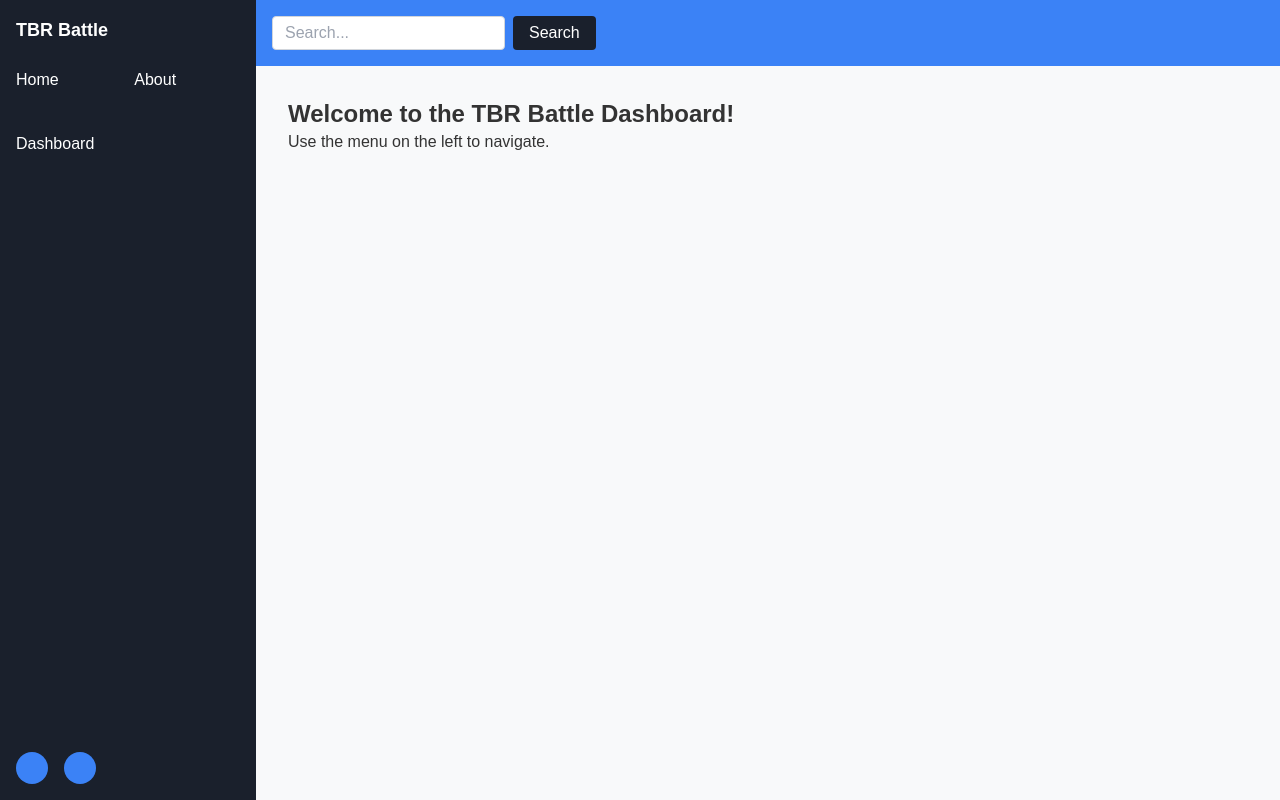
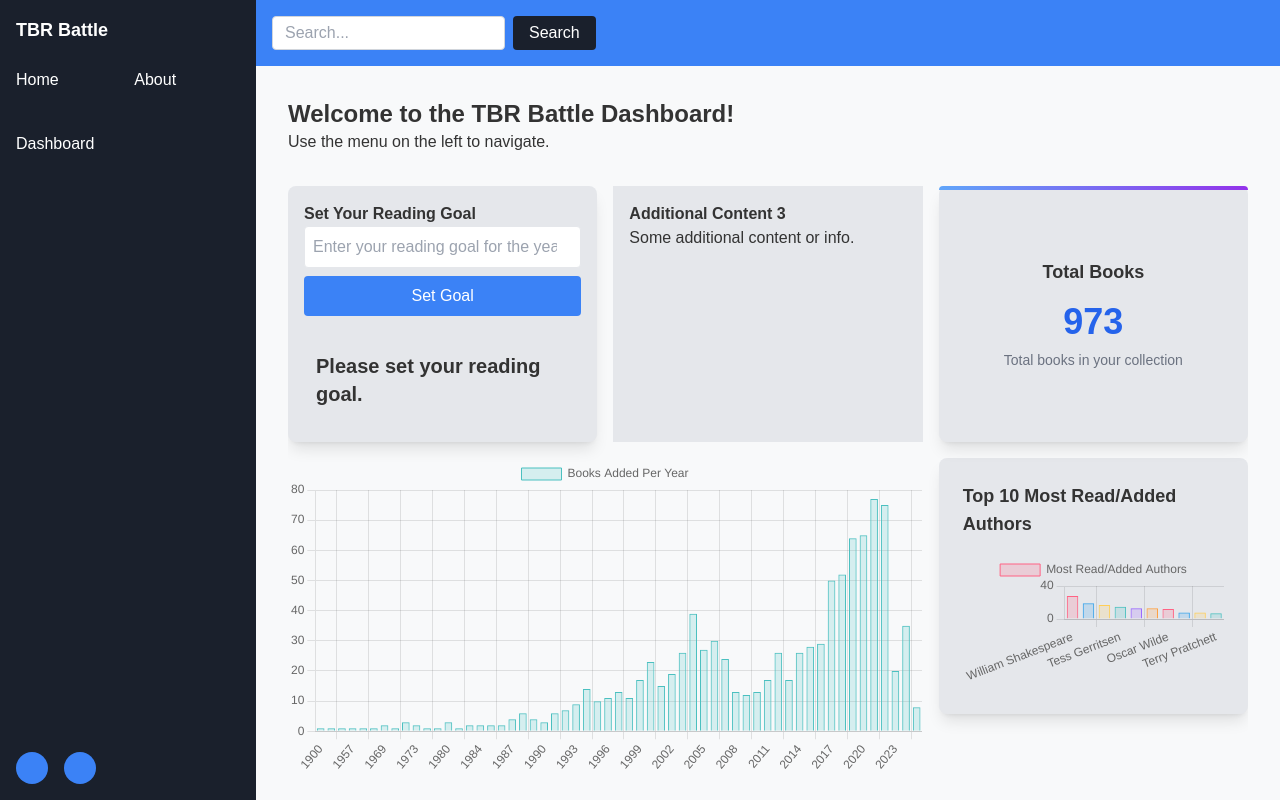
Before and after one commit to Valentina-Maraio/tbr_battle, a Next.js app: page / in a window 1280 px wide. Built offline with nearby package versions, Linux system fonts and the light colour scheme.

Commit message:
homepage general layout

```diff
--- a/package.json
+++ b/package.json
@@ -11,9 +11,11 @@
   },
   "dependencies": {
     "@fortawesome/fontawesome-free": "^6.7.2",
+    "chart.js": "^4.4.7",
     "next": "15.1.3",
-    "react": "^19.0.0",
-    "react-dom": "^19.0.0"
+    "react": "^18.3.1",
+    "react-chartjs-2": "^5.2.0",
+    "react-dom": "^18.3.1"
   },
   "devDependencies": {
     "@types/node": "^20",
--- a/src/app/globals.css
+++ b/src/app/globals.css
@@ -10,10 +10,11 @@ body {
   background-color: #f8f9fa;
 }
 
-html,
-body {
+html, body {
   height: 100%;
+  overflow: auto;
 }
+
 
 .flex {
   display: flex;
--- a/src/app/page.tsx
+++ b/src/app/page.tsx
@@ -1,8 +1,202 @@
+'use client'
+
+import { useState, useEffect } from "react";
+import { Bar } from "react-chartjs-2";
+import { Chart as ChartJS, CategoryScale, LinearScale, BarElement, Title, Tooltip, Legend } from "chart.js";
+
+// Registering Chart.js components
+ChartJS.register(CategoryScale, LinearScale, BarElement, Title, Tooltip, Legend);
+
 export default function Home() {
+  const [books, setBooks] = useState<any[]>([]);
+  const [chartData, setChartData] = useState<any>(null);
+  const [authorChartData, setAuthorChartData] = useState<any>(null);
+  const [readingGoal, setReadingGoal] = useState<number | string>(''); // State for reading goal
+
+  // Load the books data
+  useEffect(() => {
+    async function loadBooks() {
+      try {
+        const jsonData = await import("./data/books.json");
+        setBooks(jsonData.default); // The JSON data is accessed via `default`
+      } catch (error) {
+        console.error("Error loading books.json:", error);
+      }
+    }
+
+    loadBooks();
+  }, []);
+
+  // Load the reading goal from localStorage
+  useEffect(() => {
+    const savedGoal = localStorage.getItem("readingGoal");
+    if (savedGoal) {
+      setReadingGoal(savedGoal);
+    }
+  }, []);
+
+  // Save the reading goal to localStorage whenever it changes
+  useEffect(() => {
+    if (readingGoal !== '') {
+      localStorage.setItem("readingGoal", String(readingGoal));
+    }
+  }, [readingGoal]);
+
+  // Prepare the chart data for books per year
+  useEffect(() => {
+    if (books.length > 0) {
+      const booksPerYear = books.reduce((acc: any, book: any) => {
+        const year = book.Year_Published;
+        if (acc[year]) {
+          acc[year] += 1;
+        } else {
+          acc[year] = 1;
+        }
+        return acc;
+      }, {});
+
+      const years = Object.keys(booksPerYear);
+      const bookCounts = Object.values(booksPerYear);
+
+      setChartData({
+        labels: years,
+        datasets: [
+          {
+            label: "Books Added Per Year",
+            data: bookCounts,
+            backgroundColor: "rgba(75, 192, 192, 0.2)",
+            borderColor: "rgba(75, 192, 192, 1)",
+            borderWidth: 1,
+          },
+        ],
+      });
+    }
+  }, [books]);
+
+  // Prepare the chart data for the most read/added authors
+  useEffect(() => {
+    if (books.length > 0) {
+      const authorsCount = books.reduce((acc: Record<string, number>, book: any) => {
+        const author = book.Author;
+        if (acc[author]) {
+          acc[author] += 1;
+        } else {
+          acc[author] = 1;
+        }
+        return acc;
+      }, {});
+
+      const sortedAuthors = Object.entries(authorsCount)
+        .sort(([authorA, countA], [authorB, countB]) => {
+          return countB - countA; // Sort in descending order
+        })
+        .slice(0, 10);
+
+      const topAuthors = sortedAuthors.map(([author]) => author);
+      const topAuthorCounts = sortedAuthors.map(([, count]) => count);
+
+      setAuthorChartData({
+        labels: topAuthors,
+        datasets: [
+          {
+            label: "Most Read/Added Authors",
+            data: topAuthorCounts,
+            backgroundColor: [
+              "rgba(255, 99, 132, 0.2)",
+              "rgba(54, 162, 235, 0.2)",
+              "rgba(255, 206, 86, 0.2)",
+              "rgba(75, 192, 192, 0.2)",
+              "rgba(153, 102, 255, 0.2)",
+              "rgba(255, 159, 64, 0.2)",
+              "rgba(255, 99, 132, 0.2)",
+              "rgba(54, 162, 235, 0.2)",
+              "rgba(255, 206, 86, 0.2)",
+              "rgba(75, 192, 192, 0.2)",
+            ],
+            borderColor: [
+              "rgba(255, 99, 132, 1)",
+              "rgba(54, 162, 235, 1)",
+              "rgba(255, 206, 86, 1)",
+              "rgba(75, 192, 192, 1)",
+              "rgba(153, 102, 255, 1)",
+              "rgba(255, 159, 64, 1)",
+              "rgba(255, 99, 132, 1)",
+              "rgba(54, 162, 235, 1)",
+              "rgba(255, 206, 86, 1)",
+              "rgba(75, 192, 192, 1)",
+            ],
+            borderWidth: 1,
+          },
+        ],
+      });
+    }
+  }, [books]);
+
+  // Handle the change in the reading goal input
+  const handleGoalChange = (event: React.ChangeEvent<HTMLInputElement>) => {
+    setReadingGoal(event.target.value);
+  };
+
   return (
-    <div>
+    <div className="overflow-hidden">
       <h1 className="text-2xl font-bold">Welcome to the TBR Battle Dashboard!</h1>
       <p>Use the menu on the left to navigate.</p>
+
+      {/* Grid Layout */}
+      <div className="grid grid-cols-3 grid-rows-3 gap-4 mt-8">
+
+        {/* Reading Goal Section */}
+        <div className="bg-gray-200 p-4 rounded-lg shadow-lg">
+          <h2 className="font-semibold">Set Your Reading Goal</h2>
+          <div className="flex flex-col space-y-2">
+            <input
+              type="number"
+              className="p-2 border rounded"
+              placeholder="Enter your reading goal for the year"
+              value={readingGoal}
+              onChange={handleGoalChange}
+            />
+            <button
+              className="bg-blue-500 text-white p-2 rounded"
+              onClick={() => {}} // Goal is updated automatically
+            >
+              Set Goal
+            </button>
+          </div>
+          <div className="bg-gray-200 p-3 mt-6">
+            <div className="text-xl font-bold">
+              {readingGoal ? `Your reading goal for the year is: ${readingGoal}` : "Please set your reading goal."}
+            </div>
+          </div>
+        </div>
+
+        {/* Additional Content */}
+        <div className="bg-gray-200 p-4">
+          <h2 className="font-semibold">Additional Content 3</h2>
+          <p>Some additional content or info.</p>
+        </div>
+
+        {/* Total Books */}
+        <div className="bg-gray-200 p-6 rounded-lg shadow-lg flex flex-col items-center justify-center relative h-64">
+          <div className="absolute top-0 left-0 right-0 h-1 bg-gradient-to-r from-blue-400 to-purple-600 rounded-t-lg"></div>
+          <h2 className="font-semibold text-lg mb-4">Total Books</h2>
+          <p className="text-4xl font-extrabold text-blue-600">
+            {books.length}
+          </p>
+          <p className="text-sm mt-2 text-gray-500">Total books in your collection</p>
+        </div>
+
+        {/* Chart occupying two cells */}
+        <div className="col-span-2 row-span-2">
+          {chartData && <Bar data={chartData} />}
+        </div>
+
+        {/* Top 10 Most Read/Added Authors */}
+        <div className="bg-gray-200 p-6 rounded-lg shadow-lg">
+          <h2 className="font-semibold text-lg mb-4">Top 10 Most Read/Added Authors</h2>
+          {authorChartData && <Bar data={authorChartData} />}
+        </div>
+      </div>
     </div>
   );
 }
```
Also changed, not shown: 1 other file (tests, documents, lock files or other folders).
